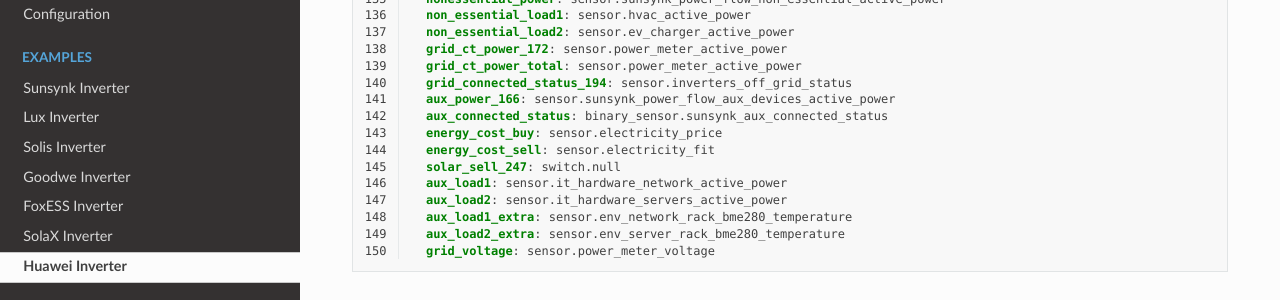
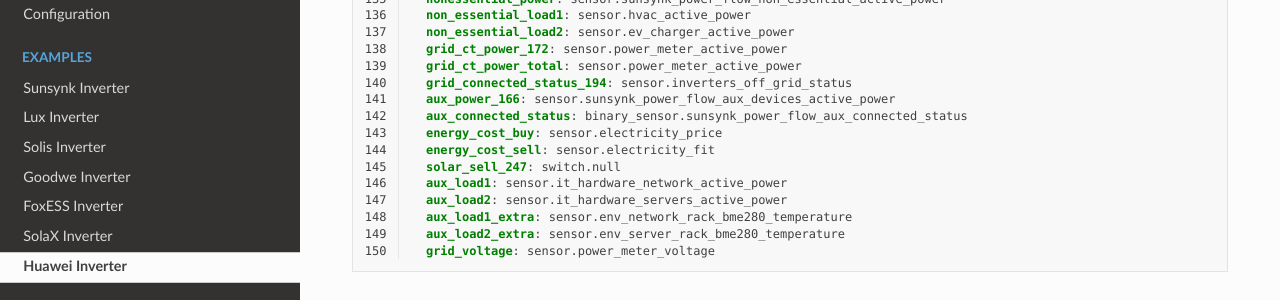
Before and after one commit to slipx06/sunsynk-power-flow-card, a Sphinx documentation site: the page built from docs/examples/huawei.rst, in a window 1280 px wide and 900 px high, scrolled down 3269 px. Shown: the part 151-451 px from the top of the window. Built offline with Sphinx 7.4.7 and the Read the Docs theme 2.0.0, drawn with Linux system fonts in a browser that asks for light colours; some of the changed text lies outside the part shown.

Commit message:
Update huawei.rst
Updated aux_connected_status:  to use new binary_sensor.sunsynk_power_flow_aux_connected_status added to sunsynk_power_flow_card_derived_sensors.yaml

```diff
--- a/docs/examples/huawei.rst
+++ b/docs/examples/huawei.rst
@@ -167,7 +167,7 @@ Example 1 - 1 x L1 1phase inverter with a 15kWh LUNA ESS battery - 2 PV strings
     grid_ct_power_total: sensor.power_meter_active_power
     grid_connected_status_194: sensor.inverters_off_grid_status
     aux_power_166: sensor.sunsynk_power_flow_aux_devices_active_power
-    aux_connected_status: binary_sensor.sunsynk_aux_connected_status
+    aux_connected_status: binary_sensor.sunsynk_power_flow_aux_connected_status
     energy_cost_buy: sensor.electricity_price
     energy_cost_sell: sensor.electricity_fit
     solar_sell_247: switch.null
@@ -333,7 +333,7 @@ Example 2 - 2 x L1 1phase inverter with a 15kWh LUNA ESS battery - 4 PV strings
     grid_ct_power_total: sensor.power_meter_active_power
     grid_connected_status_194: sensor.inverters_off_grid_status
     aux_power_166: sensor.sunsynk_power_flow_aux_devices_active_power
-    aux_connected_status: binary_sensor.sunsynk_aux_connected_status
+    aux_connected_status: binary_sensor.sunsynk_power_flow_aux_connected_status
     energy_cost_buy: sensor.electricity_price
     energy_cost_sell: sensor.electricity_fit
     solar_sell_247: switch.null
@@ -502,7 +502,7 @@ Example 3 - 1 x M1 3phase inverter with a 15kWh LUNA ESS battery - 2 PV strings
     grid_ct_power_total: sensor.power_meter_active_power
     grid_connected_status_194: sensor.inverters_off_grid_status
     aux_power_166: sensor.sunsynk_power_flow_aux_devices_active_power
-    aux_connected_status: binary_sensor.sunsynk_aux_connected_status
+    aux_connected_status: binary_sensor.sunsynk_power_flow_aux_connected_status
     energy_cost_buy: sensor.electricity_price
     energy_cost_sell: sensor.electricity_fit
     solar_sell_247: switch.null
@@ -673,7 +673,7 @@ Example 4 - 1 x M1 3phase inverters with 2 x 15kWh LUNA ESS batteries - 2 PV str
     grid_ct_power_total: sensor.power_meter_active_power
     grid_connected_status_194: sensor.inverters_off_grid_status
     aux_power_166: sensor.sunsynk_power_flow_aux_devices_active_power
-    aux_connected_status: binary_sensor.sunsynk_aux_connected_status
+    aux_connected_status: binary_sensor.sunsynk_power_flow_aux_connected_status
     energy_cost_buy: sensor.electricity_price
     energy_cost_sell: sensor.electricity_fit
     solar_sell_247: switch.null
@@ -850,7 +850,7 @@ Example 5 - 2 x M1 3phase inverters with a 15kWh LUNA ESS battery - 4 PV strings
     grid_ct_power_total: sensor.power_meter_active_power
     grid_connected_status_194: sensor.inverters_off_grid_status
     aux_power_166: sensor.sunsynk_power_flow_aux_devices_active_power
-    aux_connected_status: binary_sensor.sunsynk_aux_connected_status
+    aux_connected_status: binary_sensor.sunsynk_power_flow_aux_connected_status
     energy_cost_buy: sensor.electricity_price
     energy_cost_sell: sensor.electricity_fit
     solar_sell_247: switch.null
```
